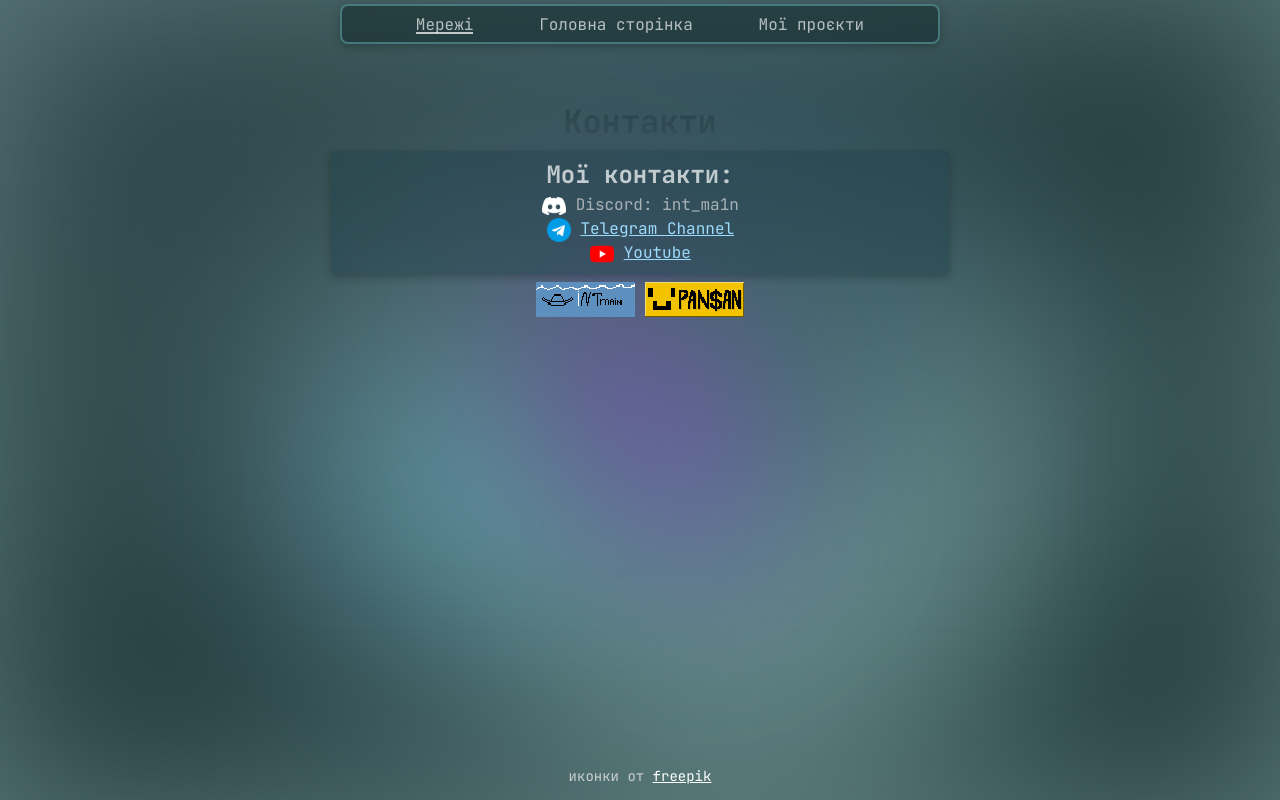
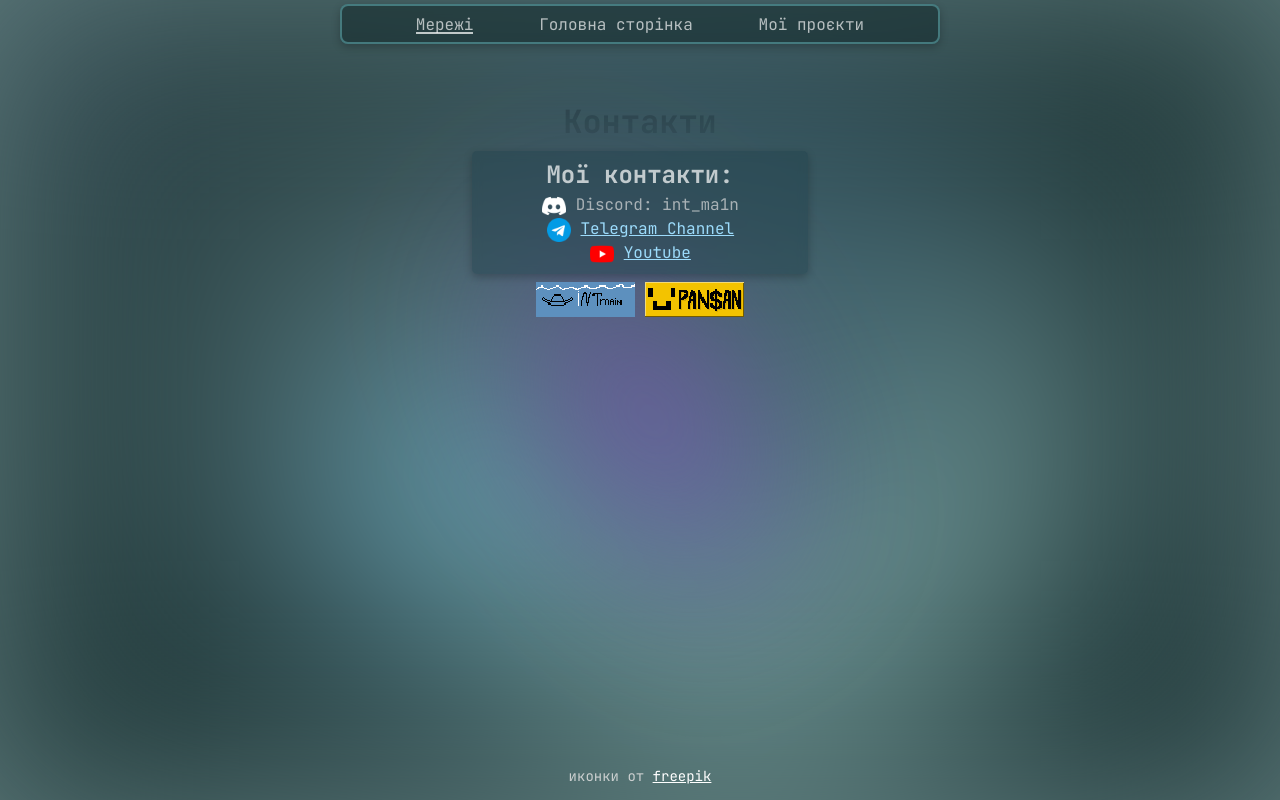
Before and after one commit to int-ma1n/int-ma1n-portfolio, a plain HTML site: page contacts.html in a window 1280 px wide. Drawn offline with Linux system fonts and the light colour scheme; no server answers.

Commit message:
bug fixes.

```diff
--- a/contacts.html
+++ b/contacts.html
@@ -24,7 +24,7 @@
 
 		<center>
 			<h1>Контакти</h1>
-			<div class="project1">
+			<div class="card">
 				<h2>Мої контакти:</h2>
 				<img
 					src="img/discord.png"
--- a/style.css
+++ b/style.css
@@ -65,8 +65,7 @@ p {
 	text-decoration: none;
 }
 
-.card,
-.project1 {
+.card {
 	animation-duration: 2s;
 	animation-name: slidein;
 	background-color: #23434d78;
@@ -75,7 +74,7 @@ p {
 	box-shadow: rgba(0, 0, 0, 0.24) 0px 3px 8px;
 	padding: 8px;
 	margin: 8px;
-	width: 45%;
+	width: 25%;
 	border-radius: 5px;
 	transition: all 0.3s ease-in-out;
 }
@@ -83,7 +82,6 @@ p {
 @keyframes slidein {
 	from {
 		margin-top: 2%;
-		width: 45%;
 	}
 }
 
@@ -111,15 +109,6 @@ p {
 
 a {
 	color: #9cdbfb;
-}
-
-.project1 {
-	width: 47%;
-}
-
-.project1:hover {
-	width: 48%;
-	transform: scale(1.01);
 }
 
 .selected {
```
Also changed, not shown: my-projects.html (+1 -1 lines).
